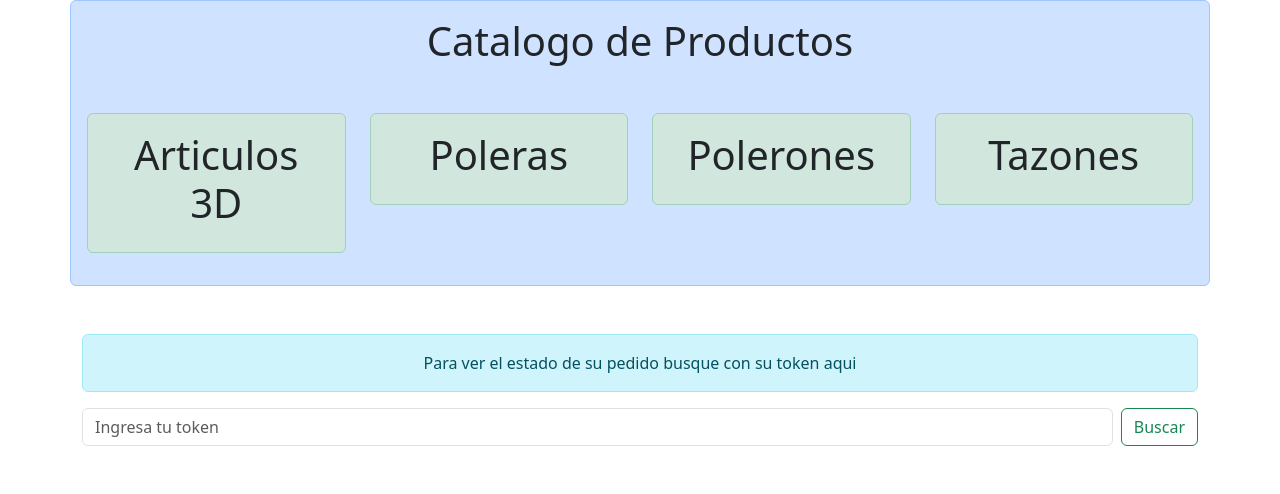
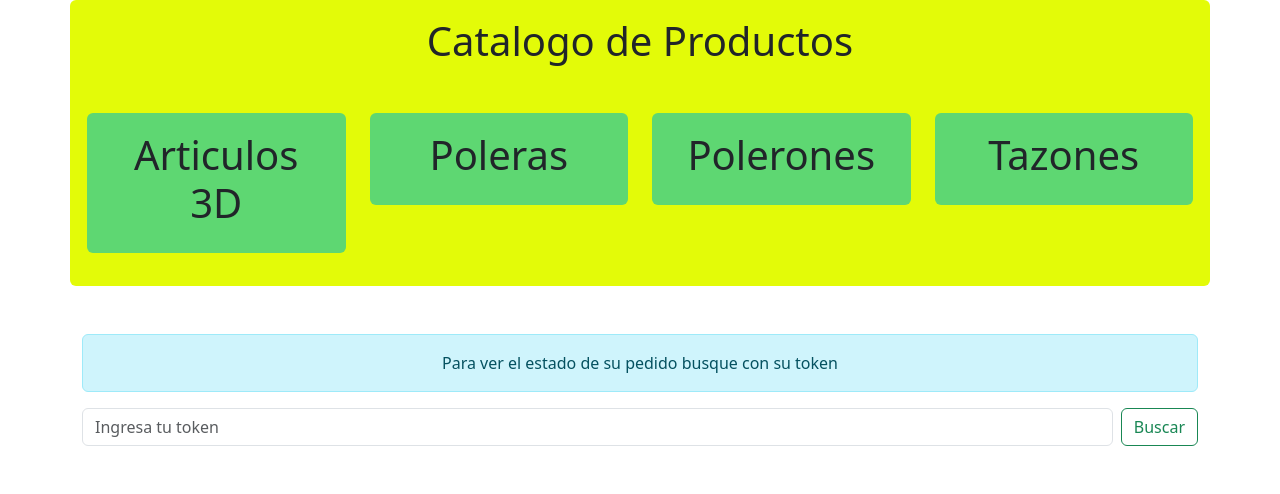
Before and after one commit to Joaquin-3/Prueba, a Django app: page / in a window 1280 px wide. Shown: the part 24-518 px from the top of the page. Run offline with Django 5.2, Linux system fonts and the light colour scheme; data comes from the database, SQL or seed files in the repository; both versions use the stored data as it was after the commit.

Commit message:
nose
arreglos

```diff
--- a/mainApp/forms.py
+++ b/mainApp/forms.py
@@ -5,4 +5,4 @@ class FormPedido(forms.ModelForm):
 
     class Meta:
         model = Pedido
-        fields = ['nombre','email','telefono','producto','descripcion','imagen','origen','fecha_necesitado','cantidad']
+        fields = ['nombre','email','telefono','producto','descripcion','imagen','fecha_necesitado','cantidad']
--- a/templates/home.html
+++ b/templates/home.html
@@ -34,6 +34,14 @@
                 max-height: 100%;
                 object-fit: contain;
             }
+
+            .amarillo{
+                background-color: #e3fb08ff;;
+            }
+
+            .verde{
+                background-color: #5ed772ff;
+            }
         </style>
 
     </head>
@@ -42,14 +50,14 @@
         <header>
             <!-- place navbar here -->
         </header>
-        <main class="container mt-4 mb-4 alert alert-primary text-center text-dark">
+        <main class="container alert mt-4 mb-4 amarillo text-center text-dark">
             <h1>
                 Catalogo de Productos
             </h1>
            <div class="row mt-5">
             {% for cat in categoria %}
                 <div class="col-3">
-                    <div class=" alert alert-success text-dark">
+                    <div class=" verde alert text-dark">
                         <button  class="border border-0 bg-transparent">
                             <a href="{% url 'productos_por_categoria' cat.slug %}" class="link-offset-2 link-underline link-underline-opacity-0 text-dark">
                             <h1 class="text-center">
@@ -63,7 +71,7 @@
 
 
         <div class="container mt-5 mb-3">
-            <div class="alert alert-info text-center">Para ver el estado de su pedido busque con su token aqui</div>
+            <div class="alert alert-info text-center">Para ver el estado de su pedido busque con su token</div>
                 <form class="d-flex" onsubmit="redirigir(event)">
                     <input id="token" class="form-control me-2" type="search" placeholder="Ingresa tu token" required />
                     <button class="btn btn-outline-success" type="submit">Buscar</button>
```
Also changed, not shown: db.sqlite3, media/productos/barco_usqbAzu.jpeg (added), media/productos/miku_1Fz2V72.jpg (added).
